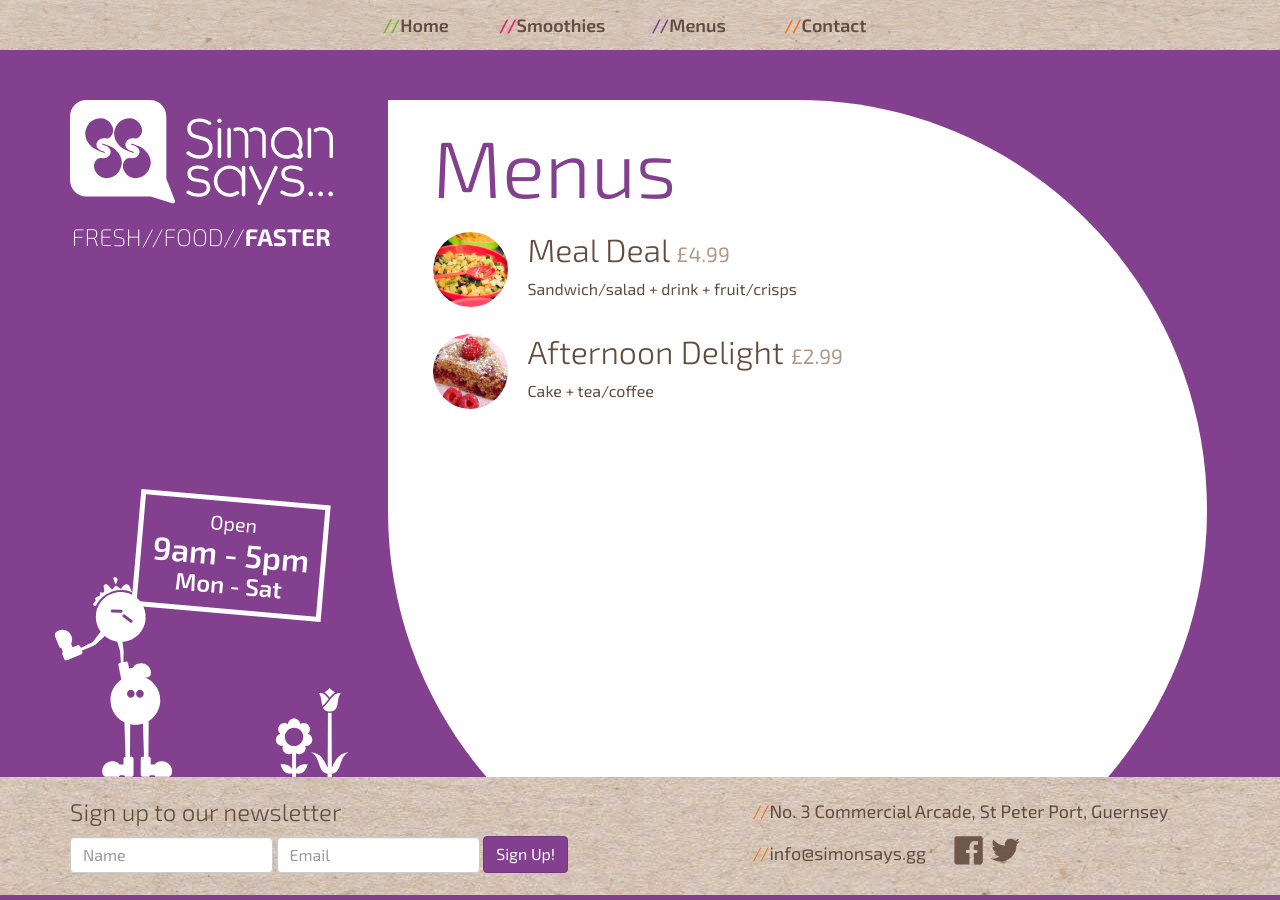
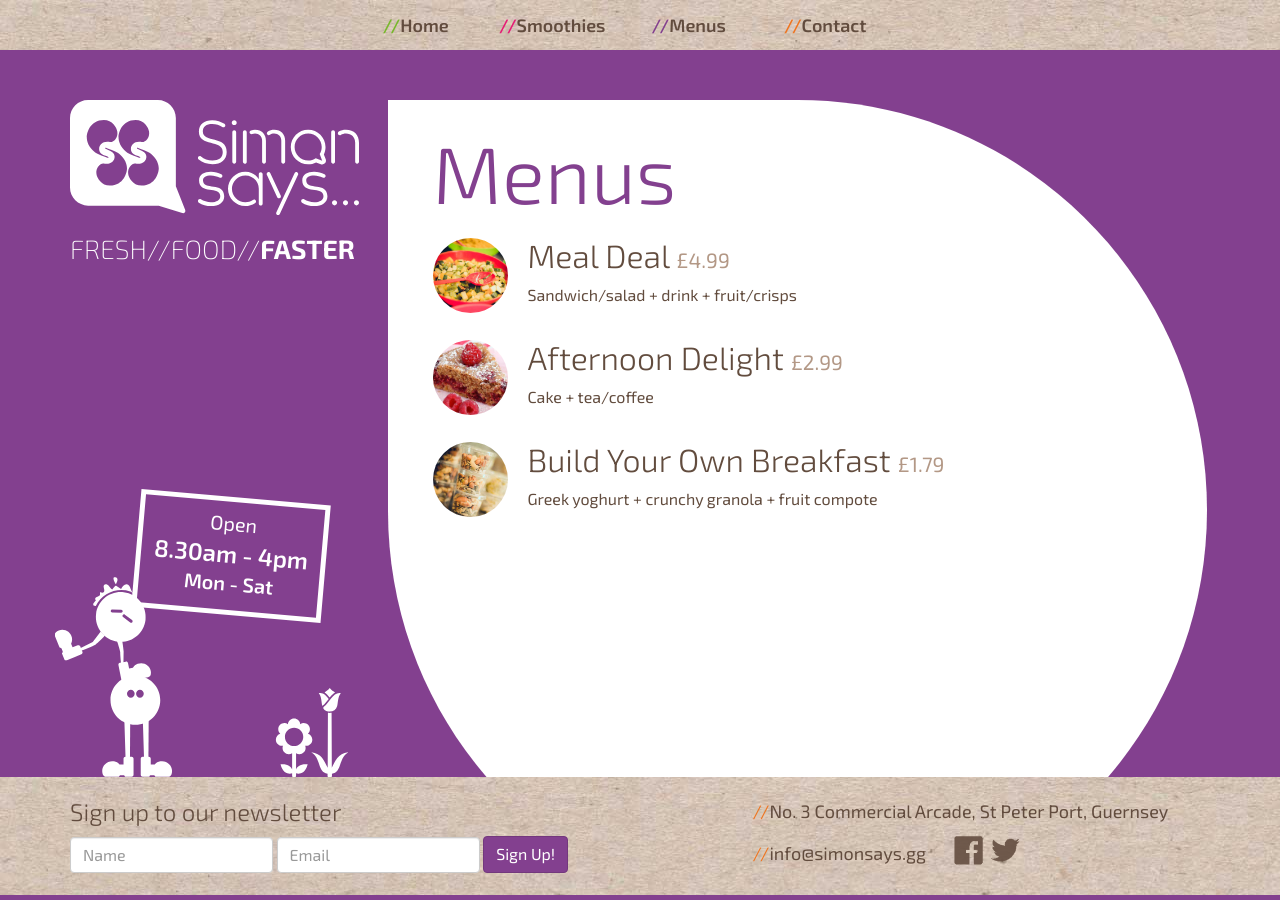
Before and after one commit to qubeguernsey/simonsays, a Jekyll site: the page built from menus.html, in a window 1280 px wide. Built offline with Jekyll 4.4.1, drawn with Linux system fonts in a browser that asks for light colours.

Commit message:
Made changes based on feedback.

```diff
--- a/_includes/footer.html
+++ b/_includes/footer.html
@@ -4,7 +4,7 @@
       <div class="col-md-3 opening">
         <div class="opening-times">
           Open
-          <span class="times">9am - 5pm</span>
+          <span class="times">8.30am - 4pm</span>
           <span class="days">Mon - Sat</span>
         </div>
       </div>
--- a/_sass/_layout.scss
+++ b/_sass/_layout.scss
@@ -195,14 +195,16 @@
   .times, .days {
     display: block;
     font-weight: 600;
+    padding-bottom: 5px;
   }
 
   .times {
-    font-size: $font-size-h2;
+    font-size: $font-size-h3;
+    padding-top: 5px;
   }
 
   .days {
-    font-size: $font-size-h3;
+    font-size: $font-size-h4;
   }
 }
 
@@ -290,7 +292,17 @@
   }
 
   .tagline {
-    font-size: $font-size-h3 * 0.85;
+    font-size: $font-size-h3 * 0.9;
+  }
+
+  .branding {
+    .img-responsive {
+      max-width: 110%;
+    }
+  }
+
+  h1 {
+    margin-top: 10px;
   }
 
   .bg {
@@ -339,8 +351,12 @@
     left: 30px;
   }
 
+  h1 {
+    margin-top: 28px;
+  }
+
   .tagline {
-    font-size: $font-size-h3;
+    font-size: $font-size-h3 * 1.1;
   }
 
   .telephone {
--- a/index.html
+++ b/index.html
@@ -8,7 +8,6 @@
 
 <p class="lead">Simon Says is a health food bar dedicated to freshening up your lunch hour.</p>
 
-<img src="{{ '/images/simon.jpg' | prepend: site.baseurl }}" class="pull-right img-rounded hidden-md" width="41%">
 <p>Each day we will be busy creating a fresh selection of tasty salads, sandwiches, breakfasts
   and cakes from the Simon Says kitchen. Our salad bar will also house the building blocks of
   vibrant salads and mezze platters so that you can create your own.</p>
--- a/menus.html
+++ b/menus.html
@@ -19,4 +19,9 @@
     <p>Cake + tea/coffee</p>
   </li>
 
+  <li>
+    <img src="{{ '/images/nuts.jpg' | prepend: site.baseurl }}" class="menu">
+    <h2>Build Your Own Breakfast <small>£1.79</small></h2>
+    <p>Greek yoghurt + crunchy granola + fruit compote</p>
+  </li>
 </ul>
```
